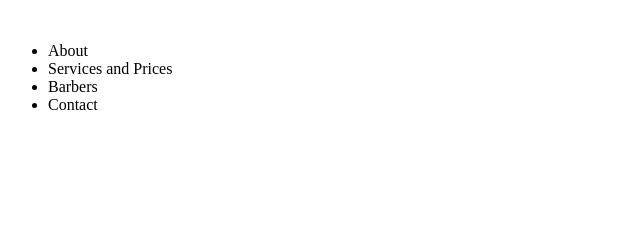
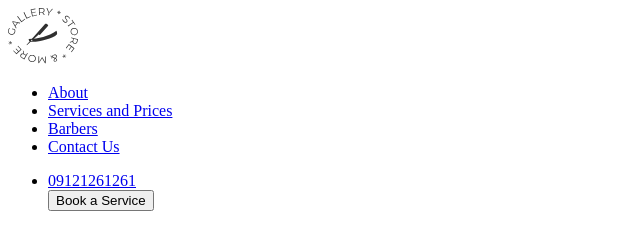
Before and after one commit to lesjohnpaul/Tutorial, a plain HTML site: page html-css001/index.html in a window 1280 px wide. Shown: the whole page, without its empty margins (0-640 px from the left). Drawn offline with Linux system fonts and the light colour scheme.

Commit message:
index update 4

```diff
--- a/html-css001/index.html
+++ b/html-css001/index.html
@@ -5,7 +5,6 @@
         <meta name="description" content="An Awesome website "/>
         <meta charset="utf-8" >
     </head>
-
 <body>
     <!--Header Section -->
     <header>
@@ -15,17 +14,22 @@
             </a>
 
             <ul>
-                <li>About</li>
-                <li>Services and Prices</li>
-                <li>Barbers</li>
-                <li>Contact</li>
+                <li><a href="/"> About </a></li>
+                <li><a href="/">Services and Prices </a></li>
+                <li><a href="/"> Barbers </a></li>
+                <li><a href="/"> Contact Us </a></li>
             </ul>
+
         </nav>
+        <ul>
+            <li><a href="tel:09121261261">09121261261</a></li>
+            <button type="submit">Book a Service</button>
+        </ul>
     </header>
 
         <!--Main Section -->
     <main>
-
+        <section class=""
     </main>
 
     <footer>
```
Also changed, not shown: html-css001/images/Logo.svg (added).
